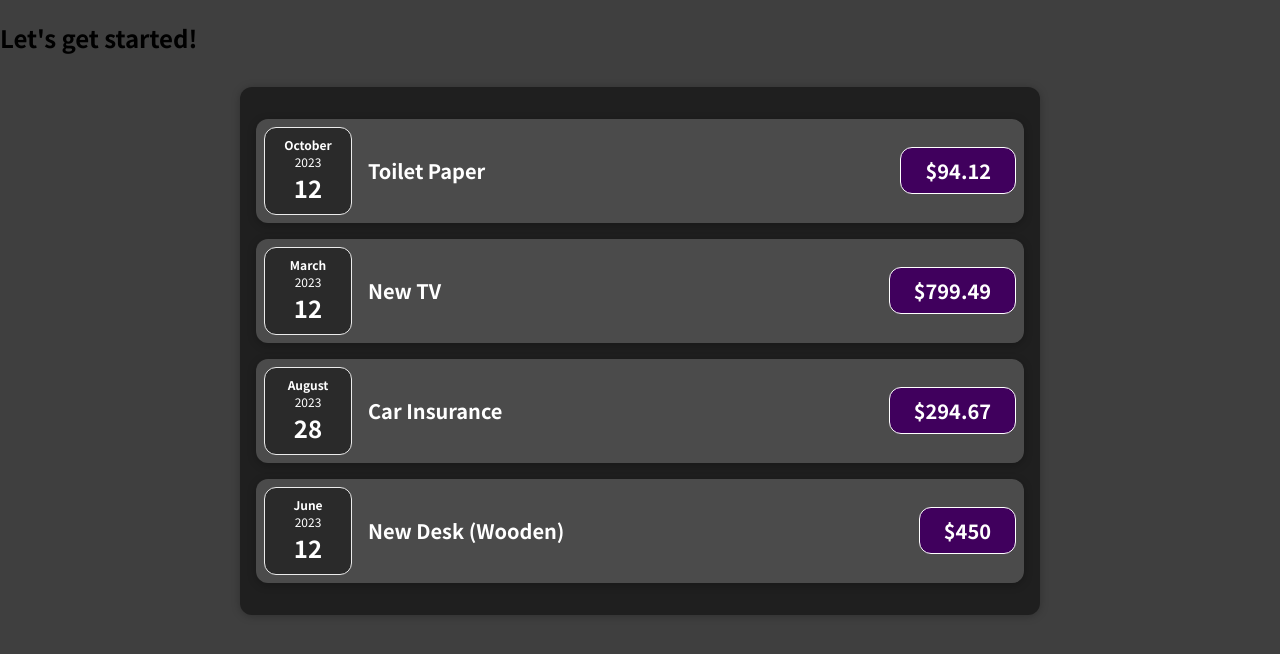
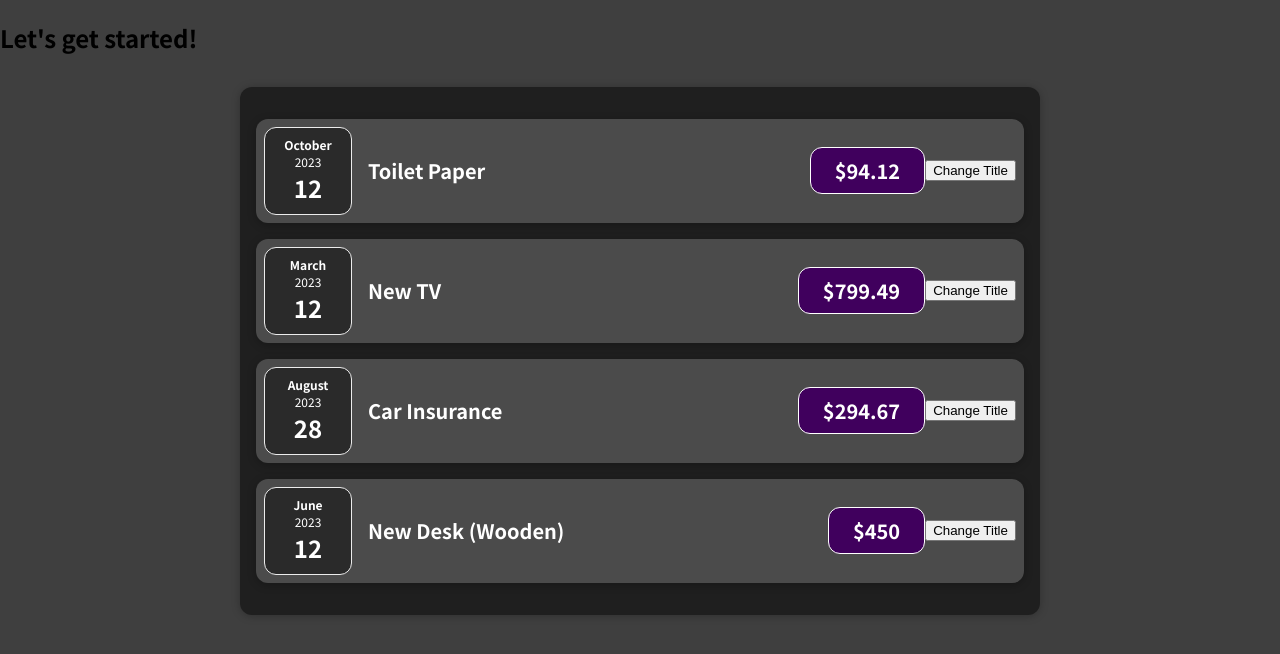
Before and after one commit to blessing986/Expense-Tracker, a React (Create React App) app: page / in a window 1280 px wide. Shown: the top 654 px of the page. Built offline with nearby package versions, Linux system fonts and the light colour scheme.

Commit message:
chore: working with state

```diff
--- a/src/components/Expenses/ExpenseItem.js
+++ b/src/components/Expenses/ExpenseItem.js
@@ -1,16 +1,26 @@
+import { useState } from "react";
 import ExpenseDate from "./ExpenseDate";
 import "./ExpenseItem.css";
 
-const ExpenseItem = props => {
+const ExpenseItem = (props) => {
+  const [title, setTitle] = useState(props.title);
+  console.log("ExpenseItem evaluated by React");
+
+  const clickHandler = () => {
+    setTitle("Updated!");
+    console.log(title);
+  };
+
   return (
     <div className="expense-item">
       <ExpenseDate date={props.date} />
 
       <div className="expense-item__description">
-        <h2>{props.title}</h2>
+        <h2>{title}</h2>
         <div className="expense-item__price">${props.amount}</div>
       </div>
+      <button onClick={clickHandler}>Change Title</button>
     </div>
   );
-}
+};
 export default ExpenseItem;
```
